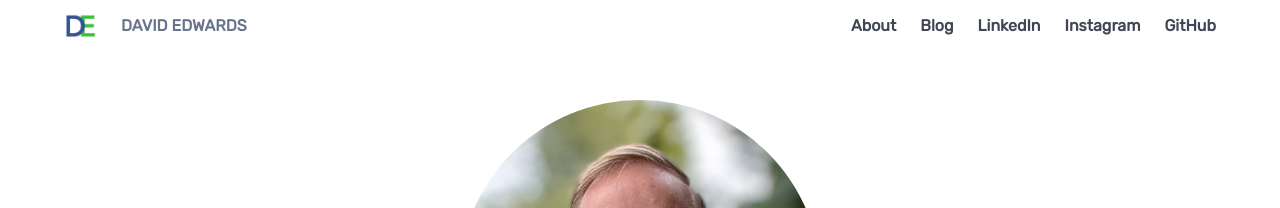
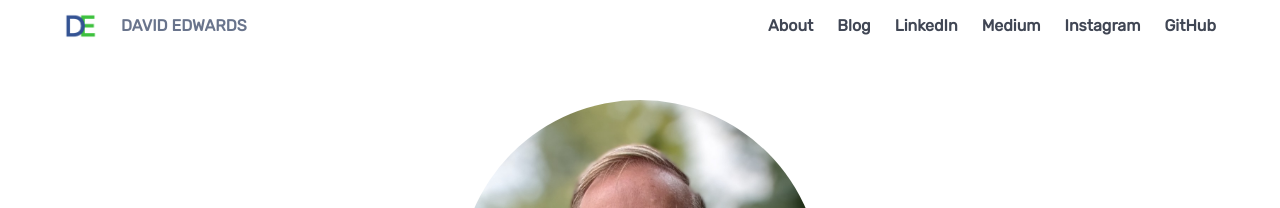
Before and after one commit to davidledwards/davidledwards.github.io, a Jekyll site: the page built from index.html, in a window 1280 px wide. Shown: the top 208 px of the page. Built offline with Jekyll 4.4.1, drawn with Linux system fonts in a browser that asks for light colours.

Commit message:
add top-level navigation link to medium.com

```diff
--- a/_layouts/default.html
+++ b/_layouts/default.html
@@ -39,6 +39,9 @@
                         <a class="navbar-item" href="https://linkedin.com/in/davidledwards">
                             LinkedIn
                         </a>
+                        <a class="navbar-item" href="https://davidledwards.medium.com/">
+                            Medium
+                        </a>
                         <a class="navbar-item" href="https://instagram.com/david.l.edwards">
                             Instagram
                         </a>
```
